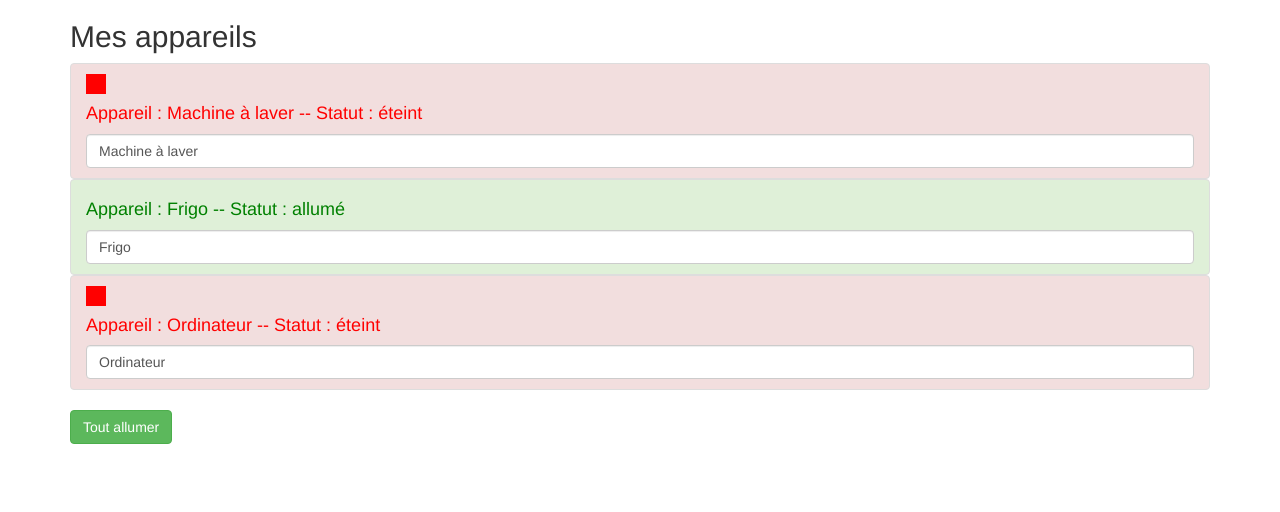
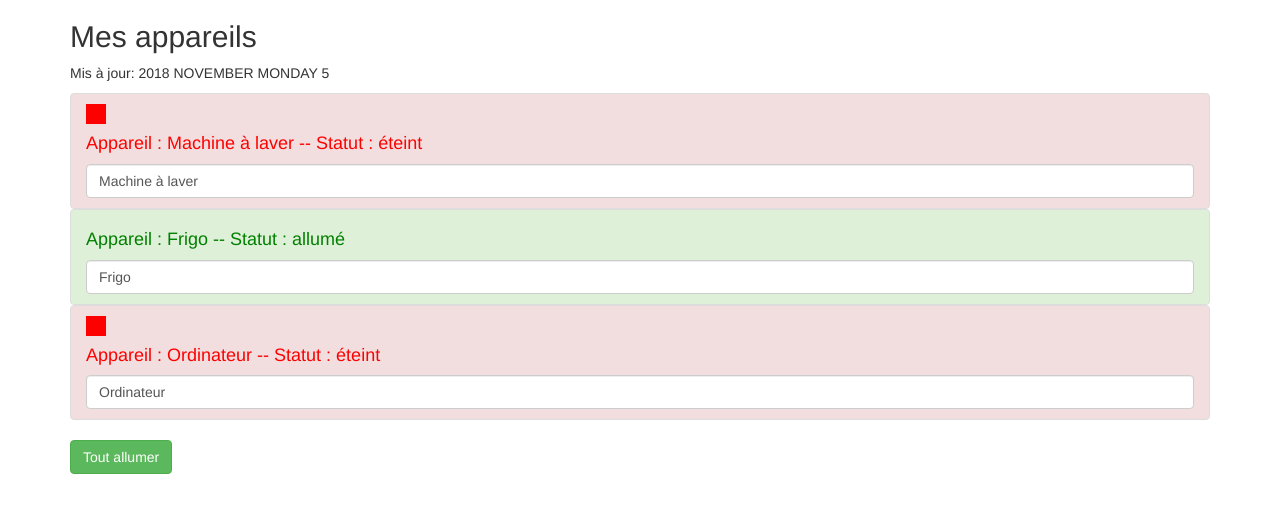
Before and after one commit to srroger/openclassroom-first-project, an Angular app: page / in a window 1280 px wide. Shown: the top 512 px of the page. Built offline with nearby package versions, Linux system fonts and the light colour scheme.

Commit message:
Added the first pipe used, pip take input transform and send a result, pipe can be chained.

```diff
--- a/src/app/app.component.html
+++ b/src/app/app.component.html
@@ -2,6 +2,7 @@
   <div class="row">
     <div class="col-xs-12">
       <h2>Mes appareils</h2>
+      <p>Mis à jour: {{ lastUpdate | date: 'y MMMM EEEE d' | uppercase }}</p>
       <ul class="list-group">
         <app-appareil *ngFor="let appareil of appareils" [appareilName]="appareil.name" [appareilStatus]="appareil.status"></app-appareil>
       </ul>
--- a/src/app/app.component.ts
+++ b/src/app/app.component.ts
@@ -7,7 +7,8 @@ import { Component } from '@angular/core';
 })
 export class AppComponent {
   title = 'openclassroom-first-project';
-  isAuth = false
+  isAuth = false;
+  lastUpdate = new Date();
 
   appareils = [
     {
```
